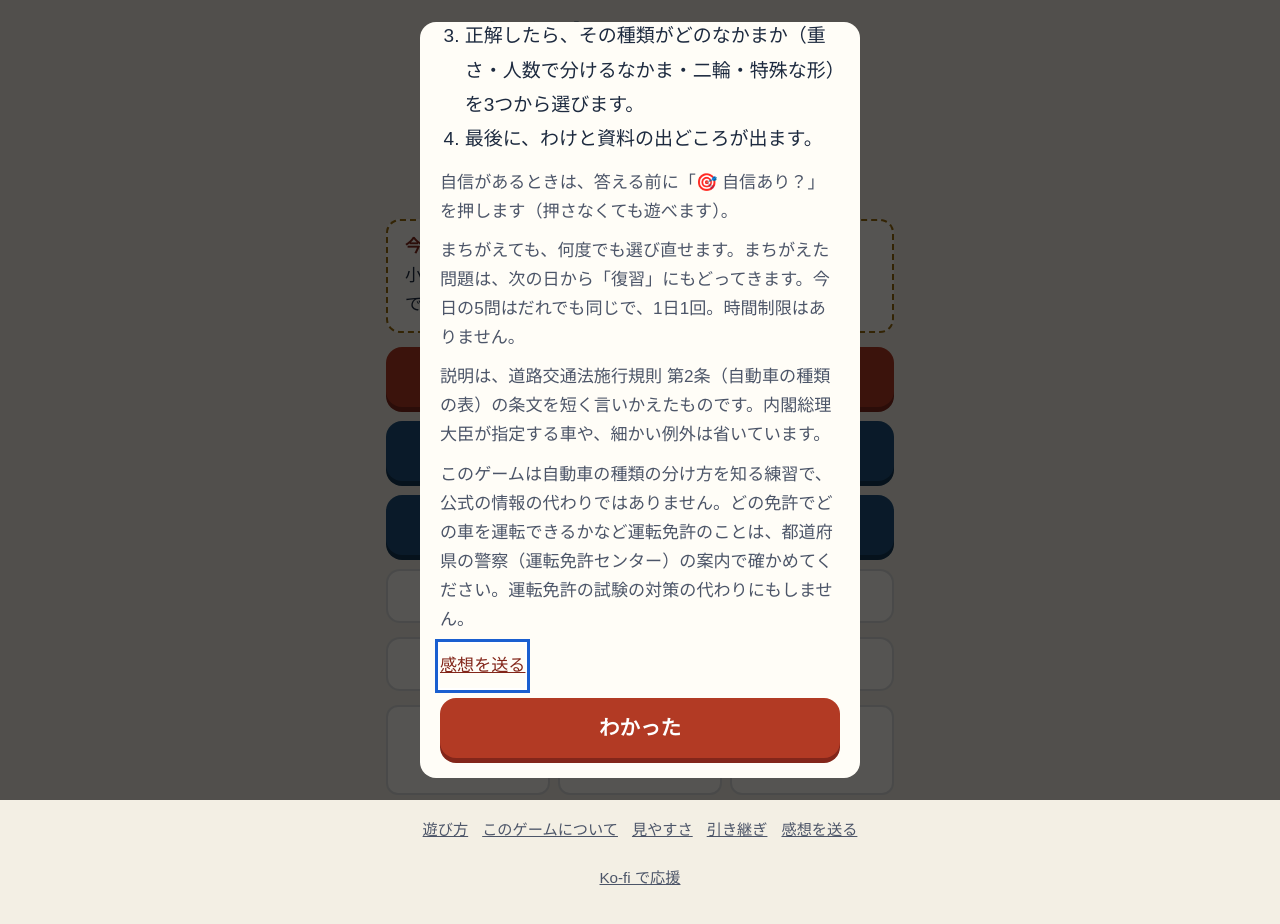
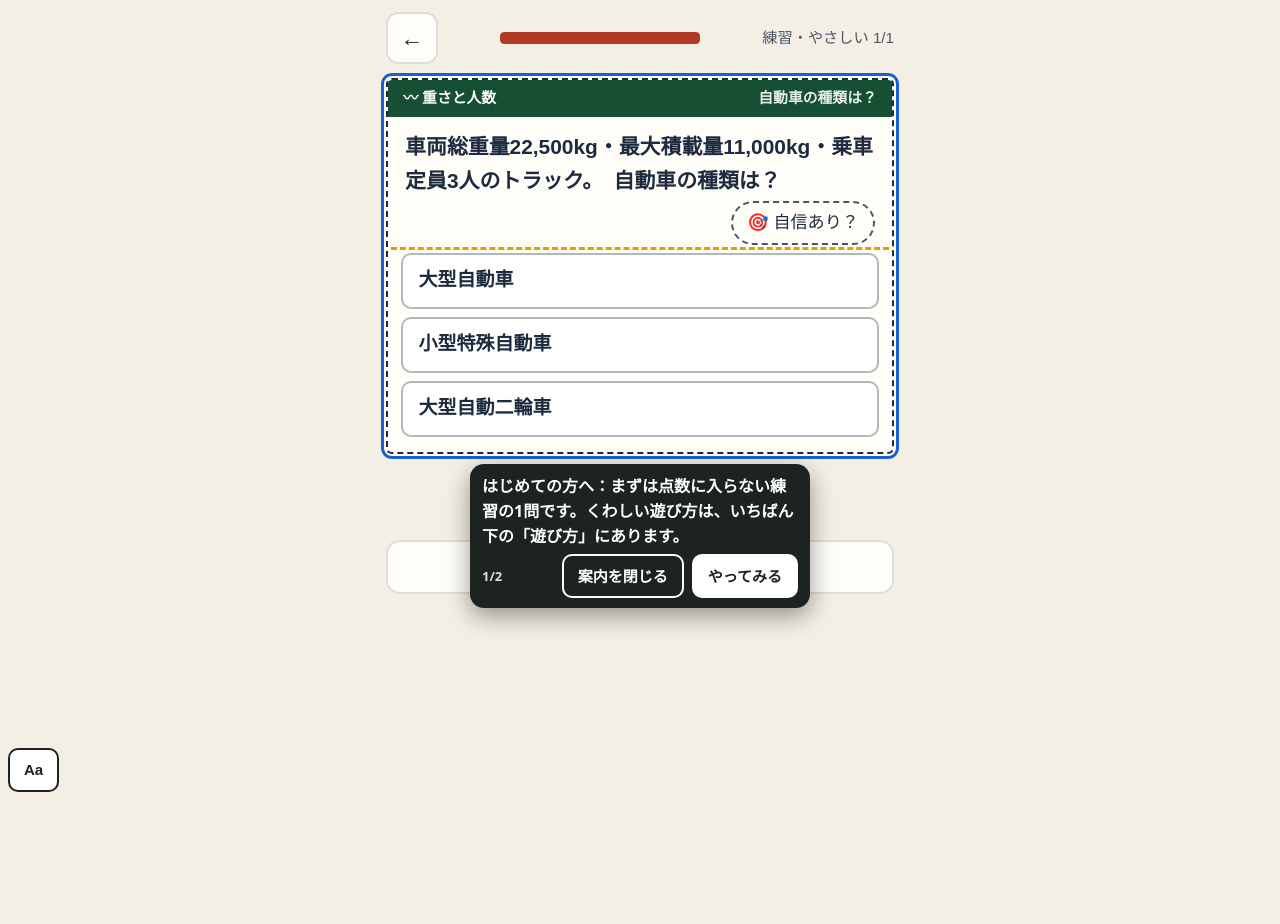
Before and after one commit to satou-aaaaa/jidosha-shurui, a plain HTML site: page index.html in a window 1280 px wide. After the commit the page ends 800 px from the top, so only its background shows below. Drawn offline with Linux system fonts and the light colour scheme; a web font is replaced by a local one.

Commit message:
ひな形の共通部品を写す（shared-workflows 67f7985） (#5)
Co-authored-by: template-sync <41898283+github-actions[bot]@users.noreply.github.com>

```diff
--- a/index.html
+++ b/index.html
@@ -463,7 +463,8 @@ html.a11y-say body{padding-bottom:calc(64px + env(safe-area-inset-bottom,0px))!i
 //      （incidents/2026-11-21-hand-copied-helpers-drift.md）。
 //      あわせて、はじめて遊ぶ人への案内（吹き出し Core.coach）を足した。長い「遊び方」の窓の代わりに、練習の1問を遊びながら
 //      その場で一言ずつ教える（NN/g「Mobile Instructional Overlays」・Andersen ほか CHI 2012「The Impact of Tutorials on Games of Varying Complexity」）。
-//   3: 2026-11-22 吹き出しを出しているあいだ 0.4 秒ごとに場所を測り直す（古い場所に残って押す所を隠すことがあった）。ボタンの字を「案内を閉じる」に
+//   3: 2026-11-22 吹き出しを出しているあいだ 0.4 秒ごとに場所を測り直す（古い場所に残って押す所を隠すことがあった）。ボタンの字を「案内を閉じる」に。
+//      段の wait（その所が出るまで待つ）を足した。全ゲームの「はじめての練習」を sync-template の migrateFirstPlay が足すため
 //   2: 2026-11-22 感想フォームのゲーム名を、渡さなければ題（<title>）から入れる。sync-template が全ゲームを game-core に切り替える（migrateCore）ため
 // 決まり: 外へ通信しない。ゲームの関数の名前（toast・buzz など）は上書きしない（Core.toast などで呼ぶ）。
 (function () {
@@ -549,6 +550,7 @@ html.a11y-say body{padding-bottom:calc(64px + env(safe-area-inset-bottom,0px))!i
   //   sel   …… 吹き出しを付ける所。まだ画面に無いあいだは待つ（ゲームが画面を作り直しても付け直す）
   //   until …… その所が画面に出たら次へ進む（答えた・正解した など）。無ければ sel を押したら次へ
   //   button …… 押すと次へ進むボタンの字（読むだけの吹き出し）
+  //   wait  …… その所が画面に出るまで、この吹き出しは出さずに待つ（答えたあとにだけ「次へ」を指す など）
   //   pos   …… "below"（既定）か "above"。その側に場所が無ければ、ページを少し動かして場所を空ける（読む所を隠さないため）
   // 吹き出しは押す所を隠さない（上か下の空いたほうに出す）。「案内を閉じる」と Esc でいつでもやめられる。
   const coach = (() => {
@@ -583,7 +585,7 @@ html.a11y-say body{padding-bottom:calc(64px + env(safe-area-inset-bottom,0px))!i
       while (steps && i < steps.length && steps[i].until && find(steps[i].until)) i++;
       if (!steps) return;
       if (i >= steps.length) return stop(true);
-      const st = steps[i], el = find(st.sel);
+      const st = steps[i], el = st.wait && !find(st.wait) ? null : find(st.sel);
       if (!el) { box.hidden = true; mark(null); return; }
       box.hidden = false; mark(el);
       const fresh = shown !== i;
@@ -940,7 +942,7 @@ function home() {
   $("go-cal").onclick = () => cal();
   $("go-ach").onclick = achView;
   bindFooter();
-  if (!s.tut) openHow();
+  if (!s.tut) firstPlay();
 }
 function practiceMenu() {
   app.innerHTML = `<header><button class="icon" id="back" aria-label="もどる">←</button><h1>練習<small>今日の記録には入りません（自動車帳には載ります）</small></h1></header>
@@ -951,6 +953,27 @@ function practiceMenu() {
   document.querySelectorAll(".lv button").forEach((b) => (b.onclick = () => startRun("p", +b.dataset.t)));
   bindFooter(); toTop();
 }
+// first-play:begin（shared-workflows の scripts/sync-template.mjs が足した。直すときはひな形を直す）
+// はじめての人：長い「遊び方」の窓を出さず、点数に入らない練習の1問を遊びながら、吹き出しで一言ずつ教える（game-core の Core.coach）。
+// 「見た」は始めたその場で残す（途中でやめても、次からはふつうに始まる。くわしい遊び方はいつでもいちばん下の「遊び方」から）
+const FIRST_STEPS = [
+  { sel: "#choices", button: "やってみる", text: "はじめての方へ：まずは点数に入らない練習の1問です。くわしい遊び方は、いちばん下の「遊び方」にあります。" },
+  { sel: "#next", wait: ".verdict", text: "できました。わけを読んだら、ここを押して進みます。" },
+];
+function firstPlay() {
+  save((s) => { s.tut = true; });
+  // 練習の入り口を開いて、いちばん上（いちばんやさしい）を押す。無ければ前の形（遊び方の窓）にもどす
+  practiceMenu();
+  const b = document.querySelector(".lv button");
+  if (!window.Core || !Core.coach || !b) { home(); return openHow(); }
+  b.click();
+  // 練習は1問だけにする（数を減らしてから描き直す）
+  save((s) => { const r = s.runs && s.runs.p; if (r && Array.isArray(r.list)) r.list = r.list.slice(0, 1); });
+  play();
+  // 案内を閉じた（Esc も）ら、1問の練習の途中経過を残さずにホームへ（ふだんの練習の「続きから」を出さない）
+  Core.coach.start(FIRST_STEPS, { home, onEnd: (done) => { if (done === false) { save((s) => { const r = s.runs && s.runs.p; if (r && !(r.res || []).length) delete s.runs.p; }); home(); } } });
+}
+// first-play:end
 function startRun(mode, opt) {
   const k = todayKey(); let ng = false;
   save((s) => {
```
Also changed, not shown: qa/run.mjs (+6 -5 lines).
